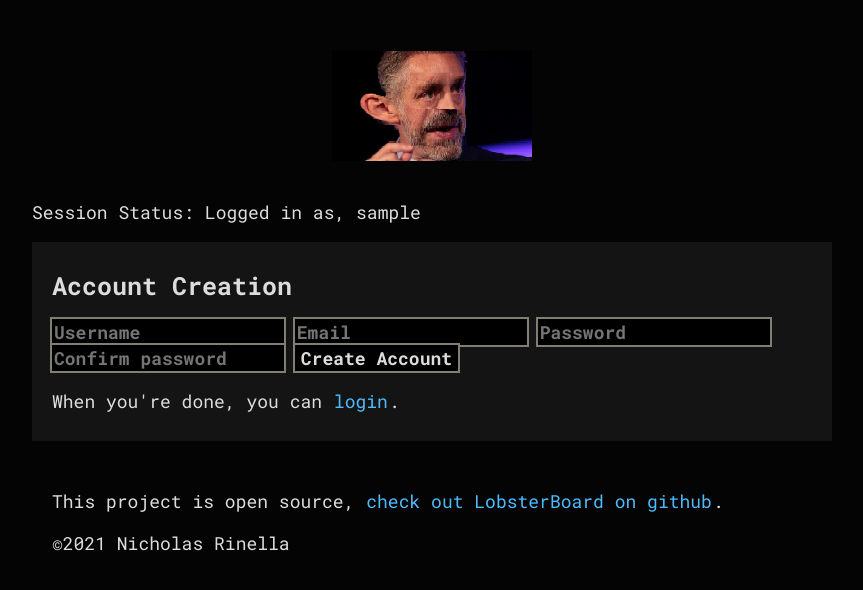
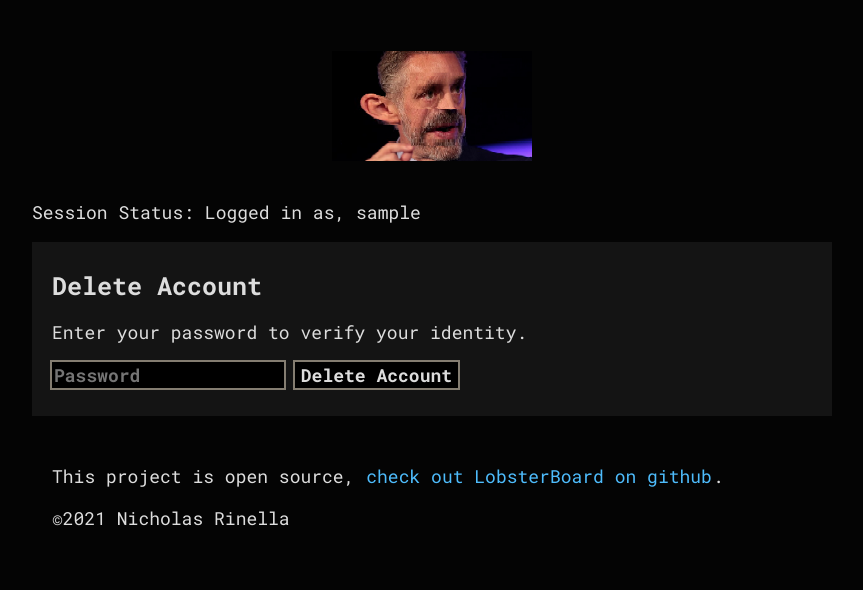
Before and after one commit to GreenBalaclavaMan/LobsterBoard, a PHP site: page /deleteaccount.php in a window 1280 px wide. Shown: the top 590 px of the page, without its empty margins (208-1071 px from the left). Run offline with PHP 8.4, Linux system fonts and the light colour scheme; the visitor is signed in with stand-in values (Sample User, id 1).

Commit message:
Login, Logout, and delete account are finished and functioning

```diff
--- a/createaccount.php
+++ b/createaccount.php
@@ -52,6 +52,9 @@
 
 								//user_verified
 								$user_verified = false;
+
+								//user_active
+								$user_active = true;
 
 	                                   //Insert the new user into the database
 	                                   $sql = "INSERT INTO `t_users`(`user_id`, `user_name`, `user_birthday`, `user_email`, `user_password`, `user_verified`) VALUES (NULL,'$user_name',NULL,'$user_email','$user_password','$user_verified')" or DIE('Bad Insert Query');
--- a/deleteaccount.php
+++ b/deleteaccount.php
@@ -2,103 +2,83 @@
 	//Init Variables
 	$title = "Delete Account";
 	$msg = "";
-     $successmsg = "Account successfully created";
-	$user_name = "";
-	$user_email = "";
+     $successmsg = "Your account has been deleted";
 
 	//Header
 	require 'header.php';
+
+	//Check if logged in
+	if($log_status == true) {
 
 		//----------USER INPUT VALIDATION----------
 
 		//Check for submitbutton
 		if(ISSET($_POST['submitbutton'])) {
 
-          //check if newuser field is empty
-          if (!empty($_POST['newuser'])) {
+		     //check if password field is empty
+		     if (!empty($_POST['password'])) {
 
-			//-----Username duplicate check-----
+				//-----Get password from database-----
 
 				//Select all of same user_name from t_users
-			$newuser = $_POST['newuser'];
-			$sql = "SELECT * FROM t_users WHERE user_name='$newuser'";
+				$user_id = $_SESSION['user_id'];
+				$sql = "SELECT * FROM t_users WHERE user_id='$user_id'";
 				$userdata = mysqli_query($conn, $sql) or DIE('Bad Select Query');
-			$dupcount = 0;
 
-			while($row = mysqli_fetch_array($userdata)){
-				if($_POST['newuser'] == $row['user_name']){
-					$dupcount ++;
-				}
-			}
+				//If user exists in database
+				if($row = mysqli_fetch_array($userdata)){
 
+					//Check if passwords match
+					if(password_verify($_POST['password'], $row['user_password'])){
 
-
-			//If no duplicates
-			if ($dupcount == 0){
-				$user_name = $_POST['newuser'];
-
-				//Validate email
-				if (filter_var($_POST['newemail'], FILTER_VALIDATE_EMAIL)) {
-					$user_email = $_POST['newemail'];
-
-		               //check if password field is empty
-		               if (!empty($_POST['newpassword'])) {
-		                    //check if retype password field is empty
-		                    if (!empty($_POST['newpassword2'])) {
-		                         //check if passwords match
-		                         if ($_POST['newpassword'] == $_POST['newpassword2']) {
-								//Hash the password
-								$user_password = password_hash($_POST['newpassword'], PASSWORD_DEFAULT);
-
-								//user_verified
-								$user_verified = false;
+						//-----User has been verified-----
 
                               //Insert the new user into the database
-	                                   $sql = "INSERT INTO `t_users`(`user_id`, `user_name`, `user_birthday`, `user_email`, `user_password`, `user_verified`) VALUES (NULL,'$user_name',NULL,'$user_email','$user_password','$user_verified')" or DIE('Bad Insert Query');
+						$user_id = $_SESSION['user_id'];
+						$sql = "UPDATE `t_users` SET `user_active` = 0 WHERE `t_users`.`user_id` = 4;";
                               mysqli_query($conn, $sql);
                               $msg = $successmsg;
 
-								//Clear form
-								$user_name = "";
-								$user_email = "";
+						//-----IMMEDIATLY log the user out-----
+						//Unset Session Variables
+						session_unset();
+
+						//Destroy Session
+						session_destroy();
+
+						//Refresh page
+						header('location: deleteaccount.php');
                          }else{
-		                              $msg = "Passwords do not match.";
+                              $msg = "Password is incorrect.";
                          }
 
 				}else{
-		                         $msg = "Please confirm password.";
+					$msg = "Uh, you were somehow logged into an account that doesn't exist in the database. This should not be possible, please contact me at GreenBalaclavaMan@protonmail.com, I would love to know how you managed this.";
 				}
 
 		     }else{
-		                    $msg = "Please enter a password.";
+		          $msg = "Please enter your password.";
+		     }
 		}
 	}else{
-					$msg = "Invalid email format";
-				}
-			}else{
-				$msg = "The username, " . $_POST['newuser'] . ", is already taken. Please try a different one.";
-			}
-
-          }else{
-               $msg = "Please enter a username.";
-          }
-
+		//-----user is not logged in, redirect-----
+		header('Location: index.php');
 	}
 ?>
 <html>
 	<div class="div-content">
 
 		<h1>
-			Account Creation
+			Delete Account
 		</h1>
 
-		<!--Create Account Form-->
-          <form method="POST" action="createaccount.php">
-               <input type="text" name="newuser" placeholder="Username" value="<?php echo($user_name); ?>">
-			<input type="text" name="newemail" placeholder="Email" value="<?php echo($user_email); ?>">
-               <input type="password" name="newpassword" placeholder="Password">
-               <input type="password" name="newpassword2" placeholder="Confirm password">
-               <input type="submit" name="submitbutton" value="Create Account">
+		<!--Delete Account Form-->
+          <form method="POST" action="deleteaccount.php">
+			<p>
+				Enter your password to verify your identity.
+			</p>
+               <input type="password" name="password" placeholder="Password">
+               <input type="submit" name="submitbutton" value="Delete Account">
           </form>
 <?php
      	if ($msg == $successmsg) {
@@ -117,9 +97,6 @@
 <?php
 		}
 ?>
-		<p>
-		     When you're done, you can <a href="login.php" color="aqua">login</a>.
-		</p>
 	</div>
 </html>
 <?php
--- a/login.php
+++ b/login.php
@@ -17,7 +17,7 @@
 			//Query database for associated username
 			$username = $_POST['username'];
 			$password = $_POST['password'];
-			$sql = "SELECT * FROM `t_users` WHERE user_name='$username'";
+			$sql = "SELECT * FROM `t_users` WHERE user_name='$username' AND user_active=true";
 			$userdata = mysqli_query($conn, $sql) or DIE('Bad Select Query');
 
 			//Check if username exists in database
```
Lines whose indentation alone changed are shown as unchanged.
